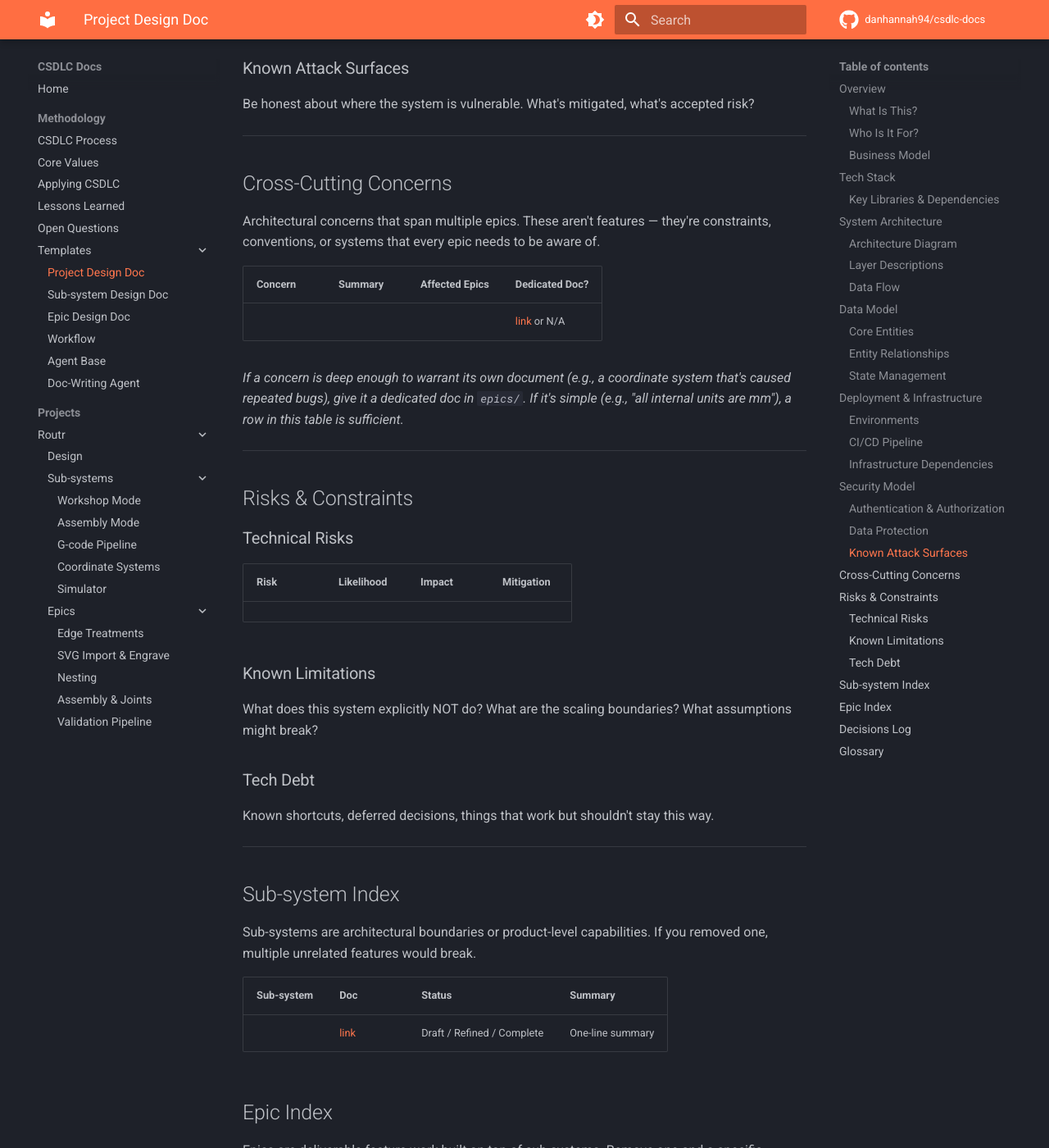
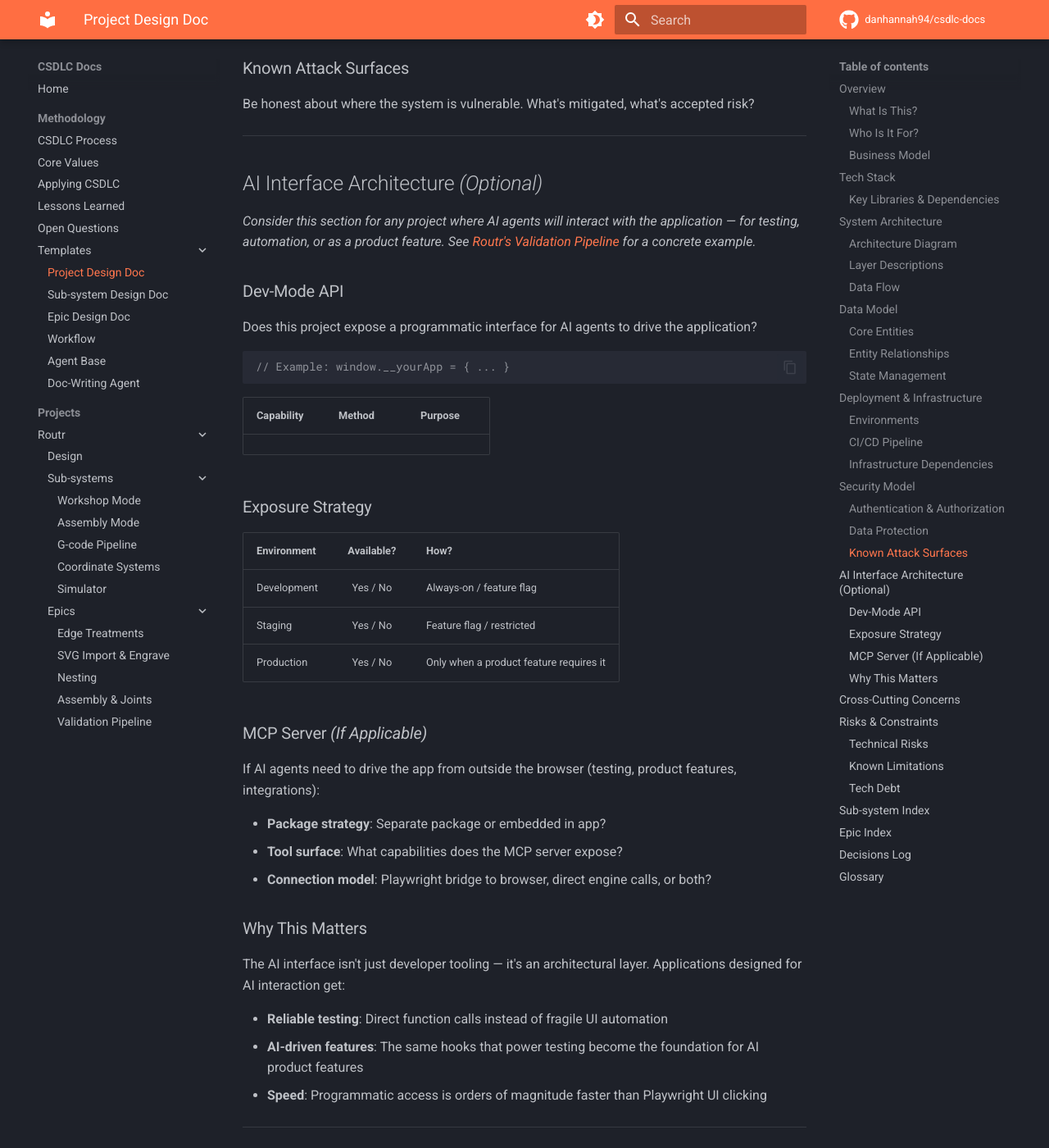
Before and after one commit to danhannah94/csdlc-docs, an MkDocs documentation site: the page built from docs/methodology/templates/project-design-template.md, in a window 1280 px wide and 1400 px high, scrolled down 3222 px. Shown: the whole window at 82% size. Built offline with MkDocs 1.6.1 and Material for MkDocs 9.7.7, drawn with Linux system fonts in a browser that asks for light colours; comment, search, counter and statistics services are not loaded.

Commit message:
feat: add Testing Strategy, AI Interface Architecture, and integration test sections to templates
- Epic template: Testing Strategy section with test layers, fixtures, verification rules
- Project template: AI Interface Architecture (optional) with dev-mode API, MCP, exposure strategy
- Agent base template: Integration test verification steps with baseline update workflow

````diff
--- a/docs/methodology/templates/project-design-template.md
+++ b/docs/methodology/templates/project-design-template.md
@@ -117,6 +117,48 @@ Be honest about where the system is vulnerable. What's mitigated, what's accepte
 
 ---
 
+## AI Interface Architecture *(Optional)*
+
+*Consider this section for any project where AI agents will interact with the application — for testing, automation, or as a product feature. See [Routr's Validation Pipeline](../../projects/routr/epics/validation.md) for a concrete example.*
+
+### Dev-Mode API
+
+Does this project expose a programmatic interface for AI agents to drive the application?
+
+```typescript
+// Example: window.__yourApp = { ... }
+```
+
+| Capability | Method | Purpose |
+|-----------|--------|---------|
+| | | |
+
+### Exposure Strategy
+
+| Environment | Available? | How? |
+|-------------|:----------:|------|
+| Development | Yes / No | Always-on / feature flag |
+| Staging | Yes / No | Feature flag / restricted |
+| Production | Yes / No | Only when a product feature requires it |
+
+### MCP Server *(If Applicable)*
+
+If AI agents need to drive the app from outside the browser (testing, product features, integrations):
+
+- **Package strategy**: Separate package or embedded in app?
+- **Tool surface**: What capabilities does the MCP server expose?
+- **Connection model**: Playwright bridge to browser, direct engine calls, or both?
+
+### Why This Matters
+
+The AI interface isn't just developer tooling — it's an architectural layer. Applications designed for AI interaction get:
+
+- **Reliable testing**: Direct function calls instead of fragile UI automation
+- **AI-driven features**: The same hooks that power testing become the foundation for AI product features
+- **Speed**: Programmatic access is orders of magnitude faster than Playwright UI clicking
+
+---
+
 ## Cross-Cutting Concerns
 
 Architectural concerns that span multiple epics. These aren't features — they're constraints, conventions, or systems that every epic needs to be aware of.
````
Also changed, not shown: docs/methodology/templates/agent-base-template.md (+19 -0 lines), docs/methodology/templates/epic-design-template.md (+35 -0 lines).
